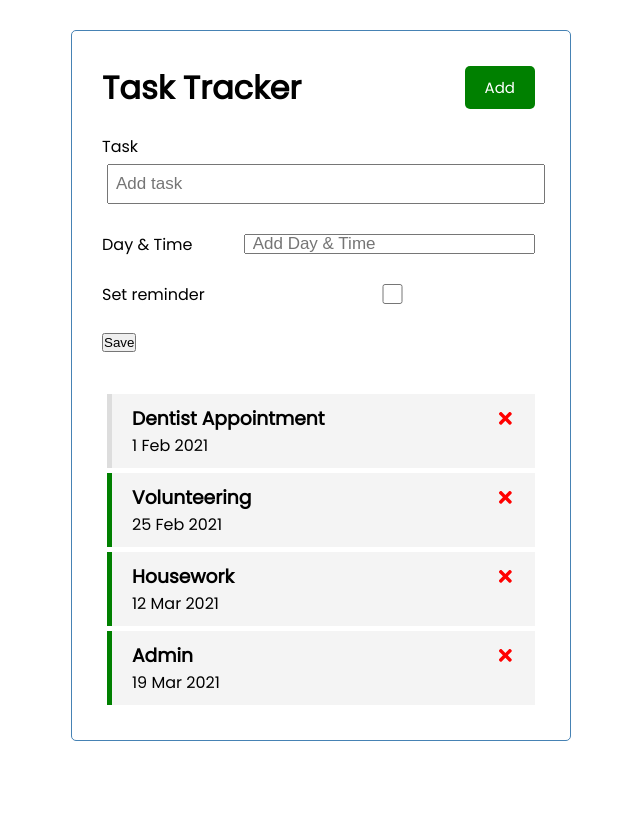
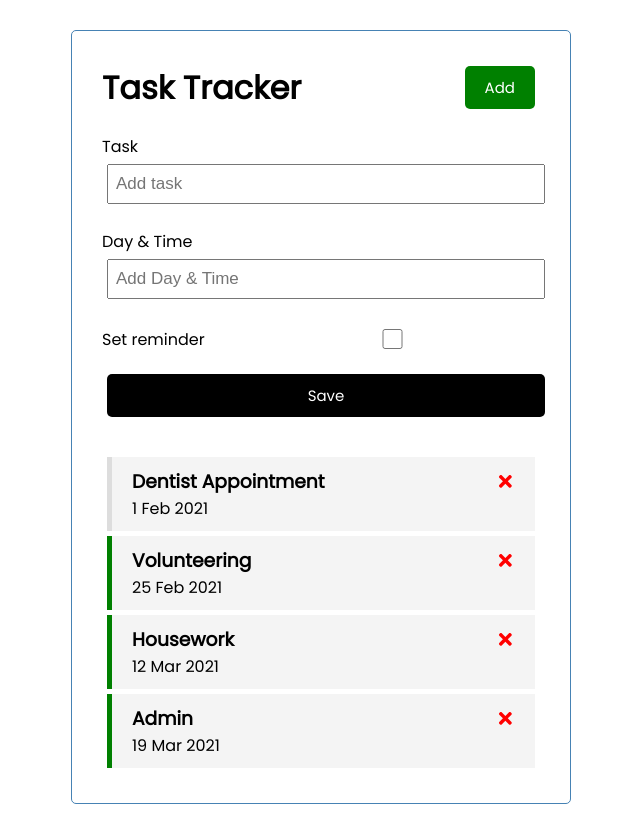
Before and after one commit to rolandjlevy/react-brad-traversy-crash-course, a React (Create React App) app: page / in a window 1280 px wide. Shown: the whole page, without its empty margins (319-959 px from the left). Before the commit the page ends 800 px from the top, so only its background shows below. Built offline with nearby package versions, Linux system fonts and the light colour scheme.

Commit message:
Created form for AddTask

```diff
--- a/src/components/AddTask.js
+++ b/src/components/AddTask.js
@@ -1,22 +1,40 @@
-import React from 'react';
+import React, { useState } from 'react';
 
 const AddTask = () => {
+  const [text, setText] = useState('');
+  const [day, setDay] = useState('');
+  const [reminder, setReminder] = useState(false);
   return (
     <form className='add-form'>
       <div className='form-control'>
         <label>Task</label>
-        <input type="text" placeholder="Add task" />
+        <input
+          type="text"
+          value={text}
+          placeholder="Add task"
+          onChange={(e) => setText(e.target.value)}
+        />
       </div>
-      <div className='form-control form-control-check'>
+      <div className='form-control'>
         <label>Day & Time</label>
-        <input type="text" placeholder="Add Day & Time" />
+        <input
+          type="text"
+          value={day}
+          placeholder="Add Day & Time"
+          onChange={(e) => setDay(e.target.value)}
+        />
       </div>
       <div className='form-control form-control-check'>
         <label>Set reminder</label>
-        <input type="checkbox" />
+        <input
+          type="checkbox"
+          checked={reminder}
+          value={reminder}
+          onClick={(e) => setReminder(e.currentTarget.checked)}
+        />
       </div>
 
-      <input type="submit" value="Save" />
+      <input type="submit" value="Save" className="btn btn-block" />
     </form>
   );
 }
```
